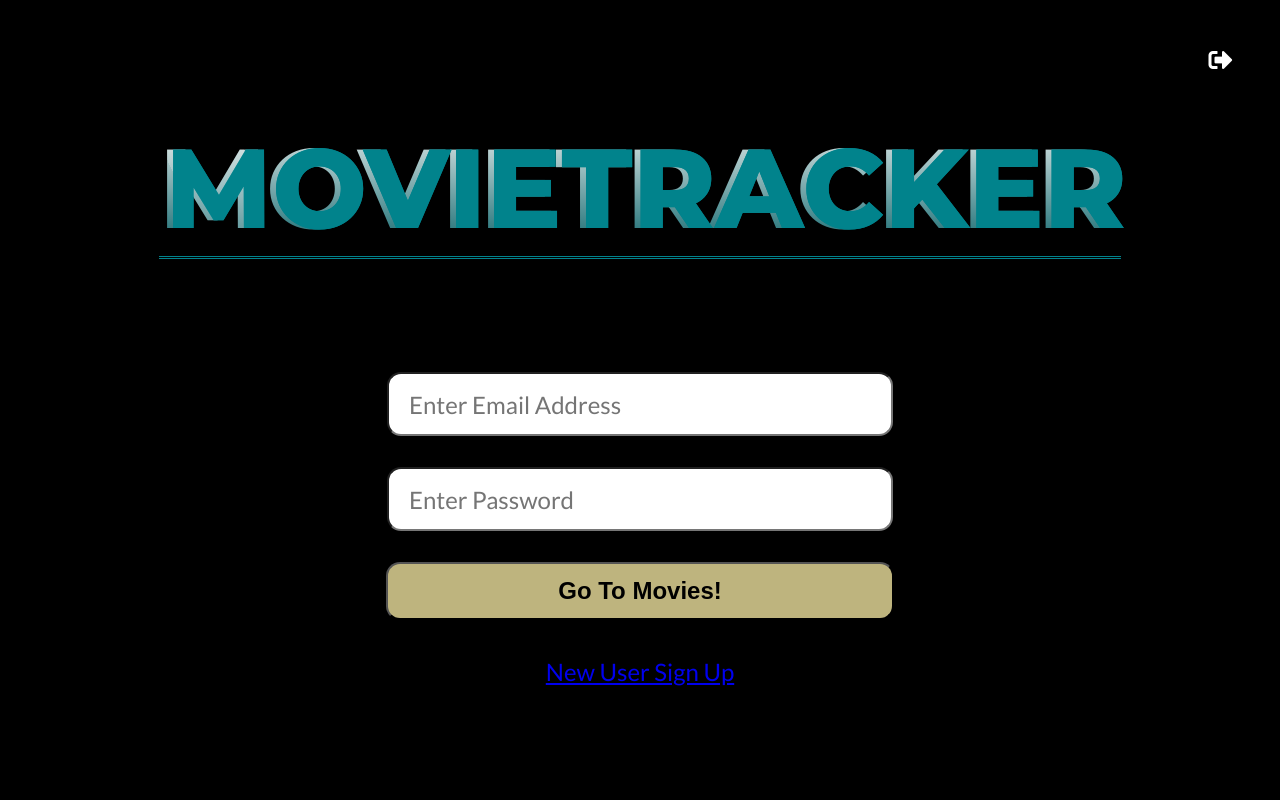
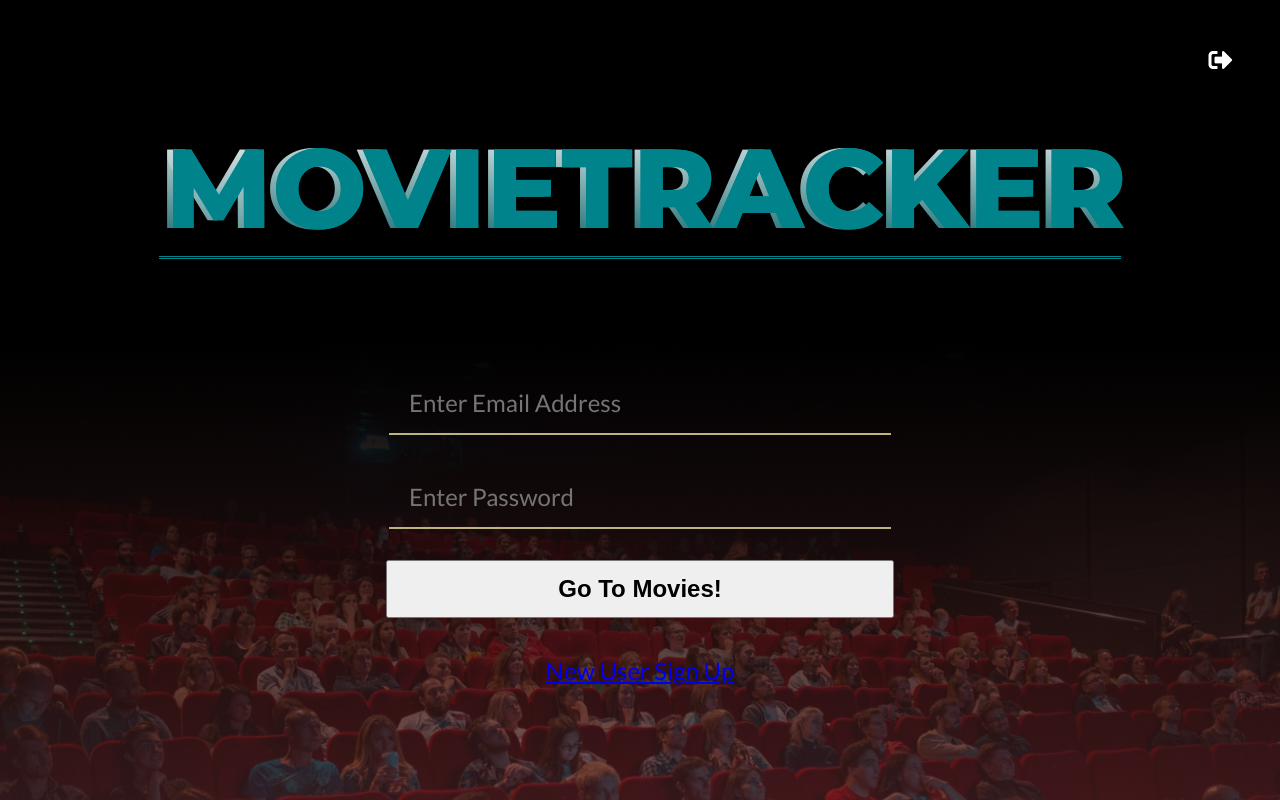
Before and after one commit to marcusp619/movietracker-frontend, a React (Create React App) app: page /login in a window 1280 px wide. Shown: the top 800 px of the page. Built offline with nearby package versions, Linux system fonts and the light colour scheme; no server answers.

Commit message:
updated input fields

```diff
--- a/src/Components/NewUserForm/NewUserForm.css
+++ b/src/Components/NewUserForm/NewUserForm.css
@@ -4,7 +4,8 @@ h2, h3, label {
 
 .form-wrapper {
   height: 100vh;
-  background: #000;
+  background: url(../../Images/photo-1517604931442-7e0c8ed2963c.jpeg);
+  background-size: cover;
 }
 
 .form-input {
--- a/src/Containers/UserLoginForm/UserLoginForm.css
+++ b/src/Containers/UserLoginForm/UserLoginForm.css
@@ -1,6 +1,8 @@
 .form-wrapper {
   height: 100vh;
-  background: #000;
+  background: linear-gradient(rgb(0, 0, 0), rgba(204, 96, 96, 0.4)) , url(../../Images/photo-1517604931442-7e0c8ed2963c.jpeg);
+  background-size: cover;
+
 }
 
 .form-input {
@@ -8,6 +10,13 @@
   margin-bottom: 1em;
   font-size: 1.5em;
   font-family: 'Lato', sans-serif;
+
+}
+
+input {
+  background: none;
+  border: none;
+  border-bottom: 2px solid #beb47e;
 }
 
 .user-login-form {
@@ -20,14 +29,15 @@
   flex-direction: column;
   width: 75%;
   margin: 4rem auto;
-  background: #000;
   font-family: 'Lato', sans-serif;
+  /* border: 1px solid white; */
 }
+
+
 
 .user-email-login,
 .user-password-login,
 .login-button {
-  border-radius: 14px;
   font-size: 1.5em;
 }
 
@@ -45,7 +55,7 @@
 }
 
 .login-button {
-  background-color: #beb47e;
+  /* background-color: #beb47e; */
   font-weight: bold;
   height: 58px;
   margin-bottom: 30px;
```
Also changed, not shown: src/Images/photo-1517604931442-7e0c8ed2963c.jpeg (added).
